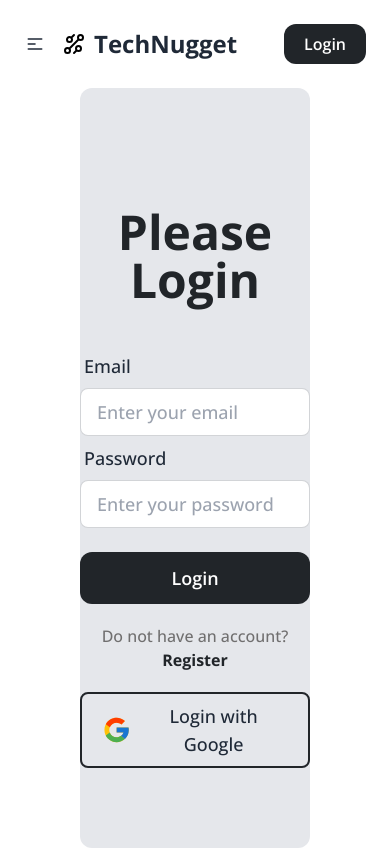
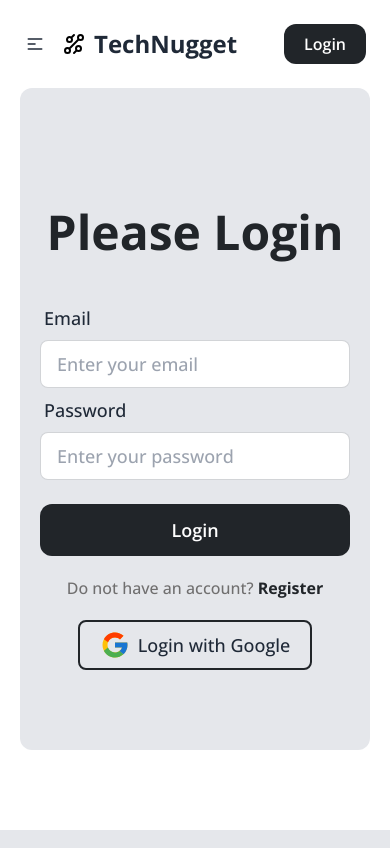
Before and after one commit to tanvir0908/react-tech-nugget, a React (Vite) app in the folder TechNugget/: page /login in a window 390 px wide. Shown: the top 848 px of the page. Built offline with nearby package versions, Linux system fonts and the light colour scheme; no server answers.

Commit message:
Login and Registration page responsive

```diff
--- a/TechNugget/src/components/Cart/Cart.jsx
+++ b/TechNugget/src/components/Cart/Cart.jsx
@@ -36,7 +36,10 @@ export default function Cart() {
 
   return (
     <div className="md:mx-20 my-10">
-      <h2 className="text-center text-5xl font-bold">Cart Details</h2>
+      {currentCart.length
+        ? '<h2 className="text-center text-5xl font-bold">Cart Details</h2>'
+        : '<h2 className="text-center text-5xl font-bold">No Data Available</h2>'}
+
       <div className="grid grid-cols-1 md:mx-20 mt-10 md:grid-cols-2 gap-10">
         {currentCart.map((product) => (
           <div
--- a/TechNugget/src/components/Login/Login.jsx
+++ b/TechNugget/src/components/Login/Login.jsx
@@ -80,7 +80,7 @@ export default function Login() {
   };
 
   return (
-    <div className="py-20 mb-20 mx-20 rounded-xl bg-gray-200">
+    <div className="py-20 mb-20 mx-5 px-5 md:px-0 md:mx-20 rounded-xl bg-gray-200">
       <h2 className="text-5xl font-bold text-[#212529] text-center my-10">
         Please Login
       </h2>
--- a/TechNugget/src/components/Register/Register.jsx
+++ b/TechNugget/src/components/Register/Register.jsx
@@ -52,7 +52,7 @@ export default function Register() {
   };
 
   return (
-    <div className="py-20 mb-20 mx-20 rounded-xl bg-gray-200">
+    <div className="py-20 mb-20 mx-5 md:mx-20 px-5 md:px-0 rounded-xl bg-gray-200">
       <h2 className="text-5xl font-bold text-[#212529] text-center my-10">
         Please Register
       </h2>
```
